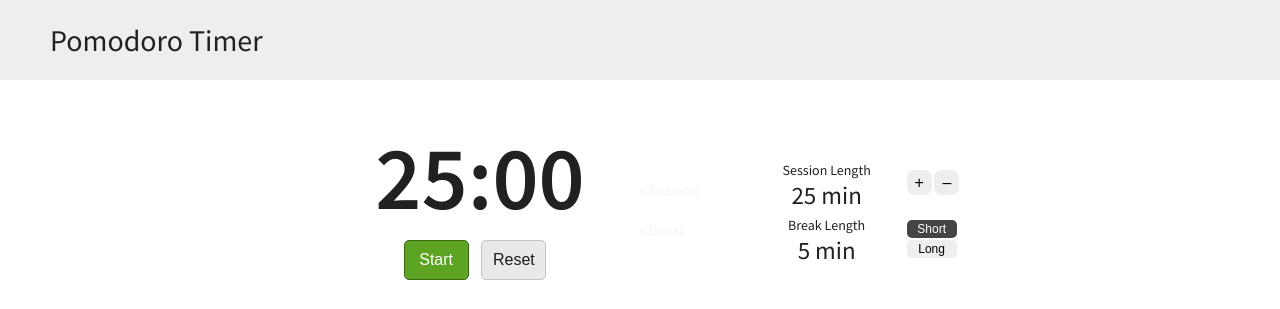
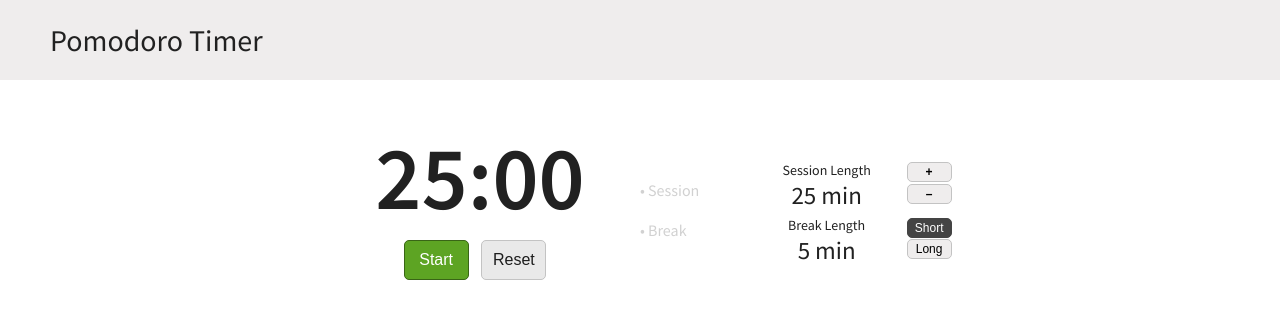
Before and after one commit to aos/Pomodoro-timer, a plain HTML site: page index.html in a window 1280 px wide. Shown: the top 309 px of the page. Drawn offline with Linux system fonts and the light colour scheme.

Commit message:
Changed some styling

```diff
--- a/css/style.css
+++ b/css/style.css
@@ -170,7 +170,7 @@ body {
 }
 
 .options-text {
-  color: #F5F5F5;
+  color: #D1D1D1;
   font-size: 16px;
 }
 
@@ -192,12 +192,13 @@ button:focus {
 .btn-sesh {
   background: #EFEDED;
   color: #000;
-  font-size: 16px;
-  line-height: 20px;
-  height: 25px;
-  width: 25px;
-  border: 0;
-  border-radius: 30%;
+  font-weight: 700;
+  font-size: 12px;
+  margin: 1px auto;
+  height: 20px;
+  width: 45px;
+  border: 1px solid #c3c3c3;
+  border-radius: 5px;
   cursor: pointer;
 }
 
@@ -205,6 +206,7 @@ button:focus {
 .btn-options:hover {
   background: #000;
   color: #FFF;
+  border: 1px solid #000;
 }
 
 .btn-options {
@@ -212,9 +214,9 @@ button:focus {
   color: #000;
   font-size: 12px;
   line-height: 12px;
-  height: 18px;
-  width: 50px;
-  border: 0;
+  height: 20px;
+  width: 45px;
+  border: 1px solid #c3c3c3;
   border-radius: 5px;
   cursor: pointer;
 }
@@ -222,6 +224,7 @@ button:focus {
 .btn-options-selected {
   background: #444444;
   color: #FFF;
+  border: 1px solid #444;
 }
 
 .main-timer-btn {
```
Also changed, not shown: 1 other file.
